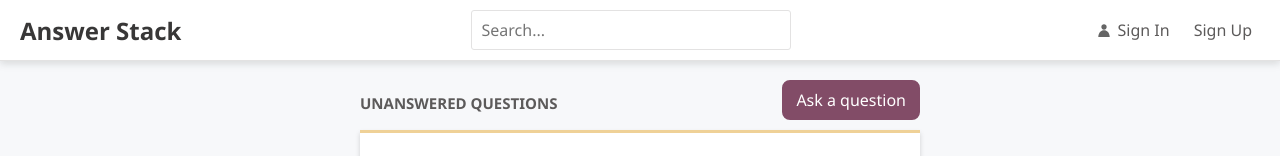
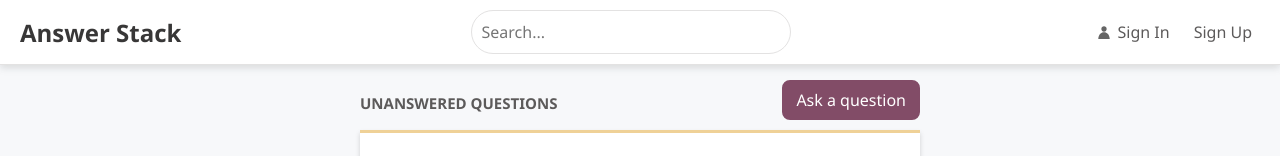
Before and after one commit to ikembakwem/answer-stack, a React (Vite) app: page / in a window 1280 px wide. Shown: the top 156 px of the page. Built offline with nearby package versions, Linux system fonts and the light colour scheme.

Commit message:
Managed search form using controlled form implementation

```diff
--- a/src/ui/components/Header.tsx
+++ b/src/ui/components/Header.tsx
@@ -1,25 +1,39 @@
-/** @JSXImportSource @emotion/react */
 import styled from "@emotion/styled";
 import { UserIcon } from "./Icon";
 import { gray5 } from "../../Styles";
 import { LogoLink, NavLink } from "./Links";
 import { SearchBox } from "./SearchBox";
+import { useSearchParams } from "react-router-dom";
+import { FormEvent, useState } from "react";
 
 export const Header = () => {
+  const [searchParams] = useSearchParams();
+  const criteria = searchParams.get("criteria") || "";
+  const [search, setSearch] = useState(criteria);
+
   const handleSearchInput = (
     e: React.ChangeEvent<HTMLInputElement>
   ) => {
-    console.log(e.currentTarget.value);
+    setSearch(e.currentTarget.value);
+  };
+
+  const handleSubmit = (e: FormEvent) => {
+    e.preventDefault();
+    console.log(search);
   };
   return (
     <Wrapper>
       <LogoLink to="/">Answer Stack</LogoLink>
       <SearchContainer>
-        <SearchBox
-          type="text"
-          placeholder="Search..."
-          onChange={handleSearchInput}
-        />
+        <form onSubmit={handleSubmit}>
+          <SearchBox
+            type="text"
+            placeholder="Search..."
+            name="search"
+            onChange={handleSearchInput}
+            value={search}
+          />
+        </form>
       </SearchContainer>
 
       <NavLink to="/login">
--- a/src/ui/components/SearchBox.tsx
+++ b/src/ui/components/SearchBox.tsx
@@ -5,24 +5,25 @@ import {
   gray2,
   gray5,
 } from "../../Styles";
-import { FC, ComponentProps } from "react";
+import { ComponentProps, forwardRef } from "react";
 
-interface InputProps extends ComponentProps<"input"> {}
-
-export const SearchBox: FC<InputProps> = ({
-  ...props
-}) => <InputStyles {...props} />;
+export const SearchBox = forwardRef<
+  HTMLInputElement,
+  ComponentProps<"input">
+>(({ ...props }, ref) => {
+  return <InputStyles ref={ref} {...props} />;
+});
 
 const InputStyles = styled.input`
   font-family: ${fontfamily};
   font-size: ${fontSize};
   padding: 8px 10px;
   border: 1px solid ${gray5};
-  border-radius: 3px;
+  border-radius: 999px;
   color: ${gray2};
   background-color: #fff;
   width: 320px;
-  height: 40px;
+  height: 44px;
   :focus {
     outline-color: ${gray5};
   }
```
